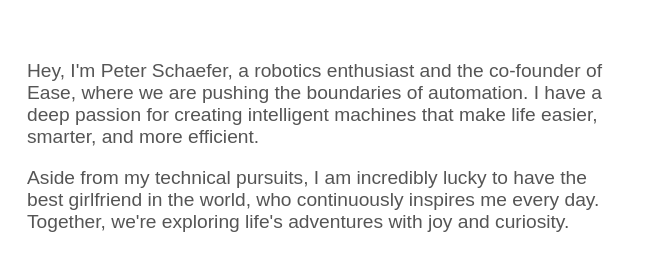
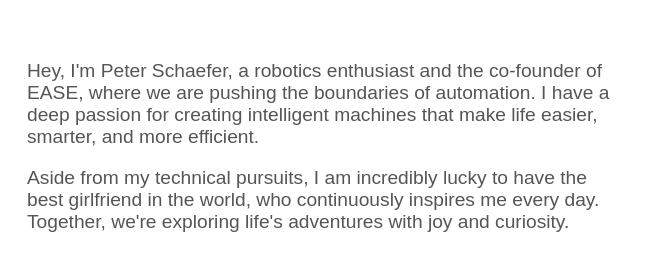
Before and after one commit to peter-schaefer-robotics/Peter-schaefer-robotics.github.io, a plain HTML site: page index.html in a window 1280 px wide. Shown: the part 334-612 px from the top of the page, 522-1171 px from the left. Drawn offline with Linux system fonts and the light colour scheme.

Commit message:
Update index.html

```diff
--- a/index.html
+++ b/index.html
@@ -103,7 +103,7 @@
         <div class="about">
             <img src="src/bea-0962.jpg" alt="Peter Schaefer">
             <div>
-                <p>Hey, I'm Peter Schaefer, a robotics enthusiast and the co-founder of Ease, where we are pushing the boundaries of automation. I have a deep passion for creating intelligent machines that make life easier, smarter, and more efficient.</p>
+                <p>Hey, I'm Peter Schaefer, a robotics enthusiast and the co-founder of EASE, where we are pushing the boundaries of automation. I have a deep passion for creating intelligent machines that make life easier, smarter, and more efficient.</p>
                 <p>Aside from my technical pursuits, I am incredibly lucky to have the best girlfriend in the world, who continuously inspires me every day. Together, we're exploring life's adventures with joy and curiosity.</p>
             </div>
         </div>
```
